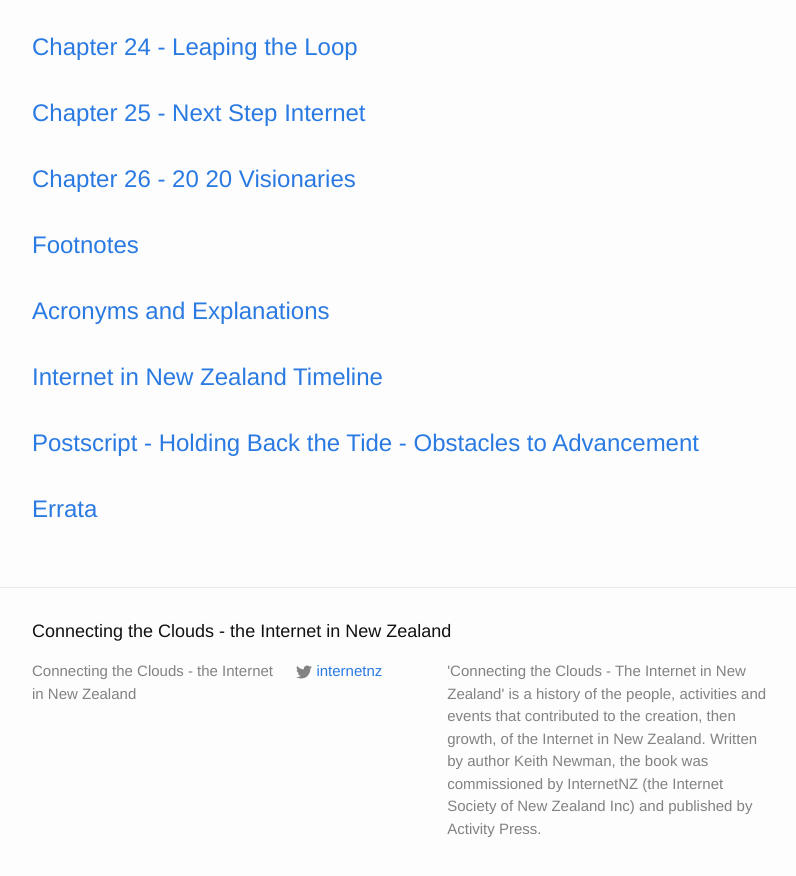
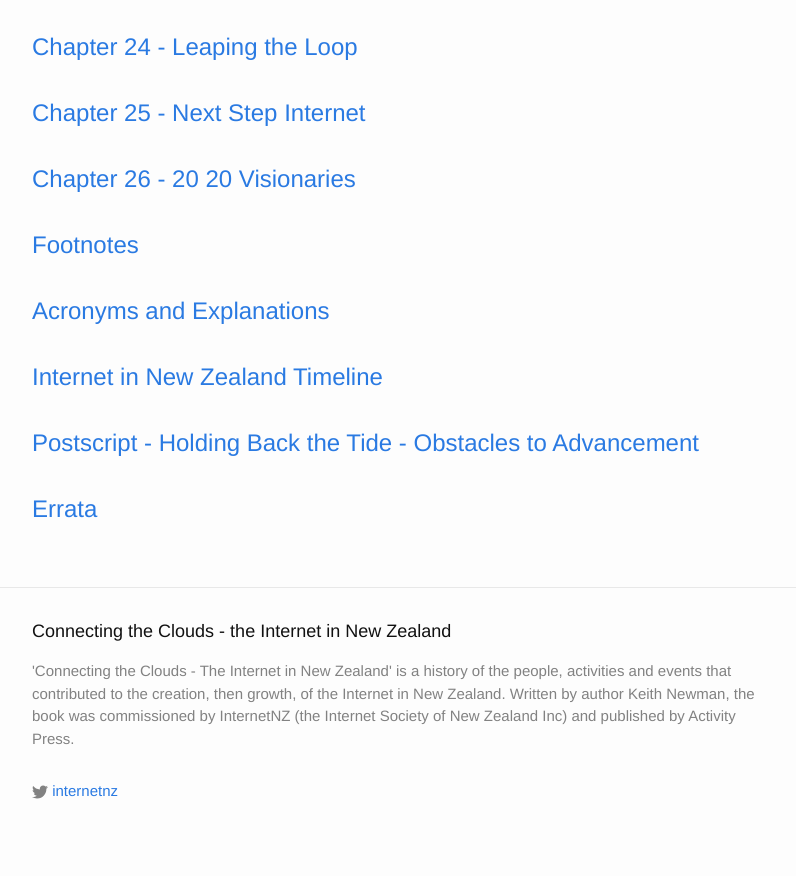
Before and after one commit to InternetNZ/nethistory, a Jekyll site: the page built from index.html, in a window 1280 px wide and 900 px high, scrolled down 1818 px. Shown: the top 876 px of the window, without its empty margins (238-1034 px from the left). Built offline with Jekyll 4.4.1, drawn with Linux system fonts in a browser that asks for light colours; some of the changed text lies outside the part shown.

Commit message:
More tweaks. Did I say final?

```diff
--- a/_config.yml
+++ b/_config.yml
@@ -5,7 +5,7 @@
   'Connecting the Clouds - The Internet in New Zealand' is a history of the people, activities and events that contributed to the creation, then growth, of the Internet in New Zealand.
 
   Written by author Keith Newman, the book was commissioned by InternetNZ (the Internet Society of New Zealand Inc) and published by Activity Press.
-baseurl: "" # the subpath of your site, e.g. /blog/
+baseurl: "http://www.nethistory.co.nz" # the subpath of your site, e.g. /blog/
 url: "http://nethistory.co.nz" # the base hostname & protocol for your site
 twitter_username: internetnz
 github_username:
--- a/_includes/footer.html
+++ b/_includes/footer.html
@@ -5,11 +5,8 @@
     <h2 class="footer-heading">{{ site.title }}</h2>
 
     <div class="footer-col-wrapper">
-      <div class="footer-col  footer-col-1">
-        <ul class="contact-list">
-          <li>{{ site.title }}</li>
-          <li><a href="mailto:{{ site.email }}">{{ site.email }}</a></li>
-        </ul>
+      <div class="footer-col  footer-col-6">
+        <p class="text">{{ site.description }}</p>
       </div>
 
       <div class="footer-col  footer-col-2">
@@ -45,9 +42,6 @@
         </ul>
       </div>
 
-      <div class="footer-col  footer-col-3">
-        <p class="text">{{ site.description }}</p>
-      </div>
     </div>
 
   </div>
--- a/index.html
+++ b/index.html
@@ -6,7 +6,7 @@
 
   <h1 class="page-heading">Connecting the Clouds - The Internet in New Zealand</h1>
 
-  <p>'Connecting the Clouds - The Internet in New Zealand' is a history of the people, activities and events that contributed to the creation, then growth, of the Internet in New Zealand.</p>
+  <p>A history of the people, activities and events that contributed to the creation, then growth, of the Internet in New Zealand.</p>
 
   <p>Written by author Keith Newman, the book was commissioned by InternetNZ (the Internet Society of New Zealand Inc) and published by Activity Press.</p>
 
```
